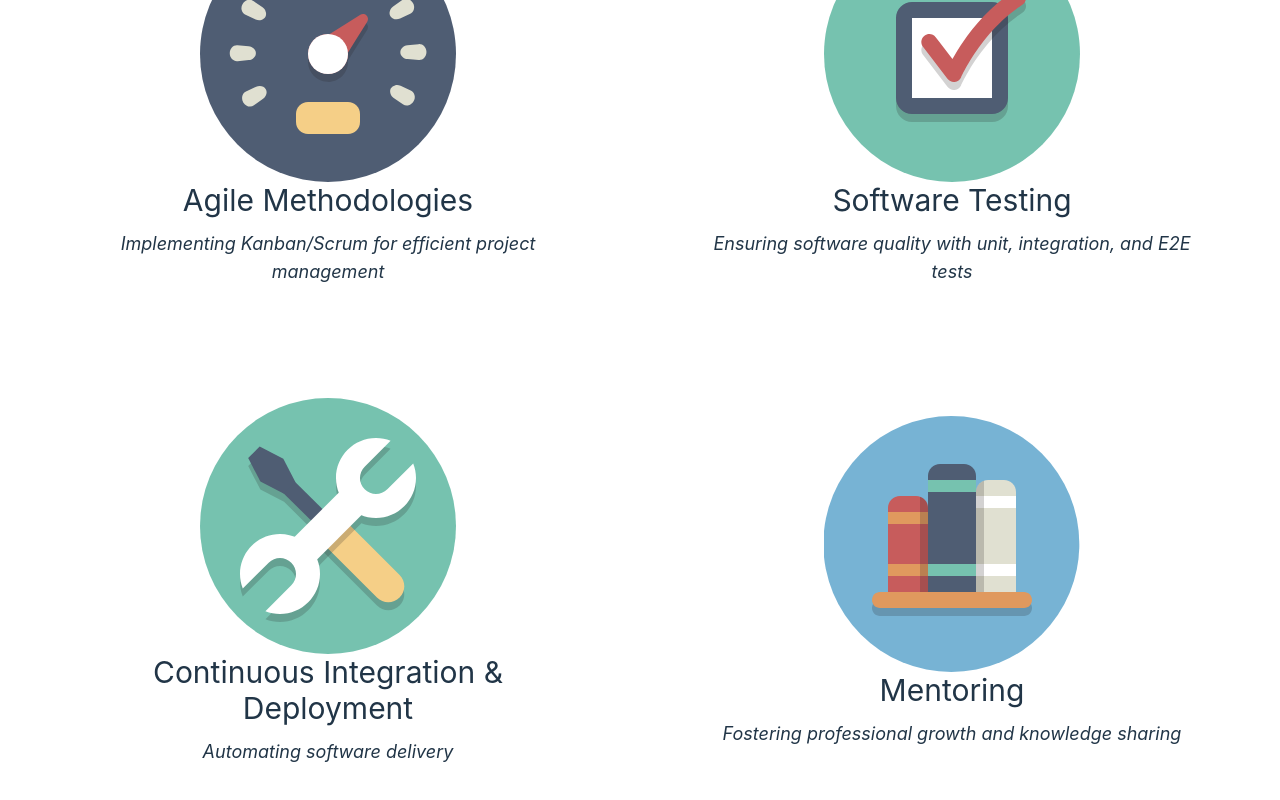
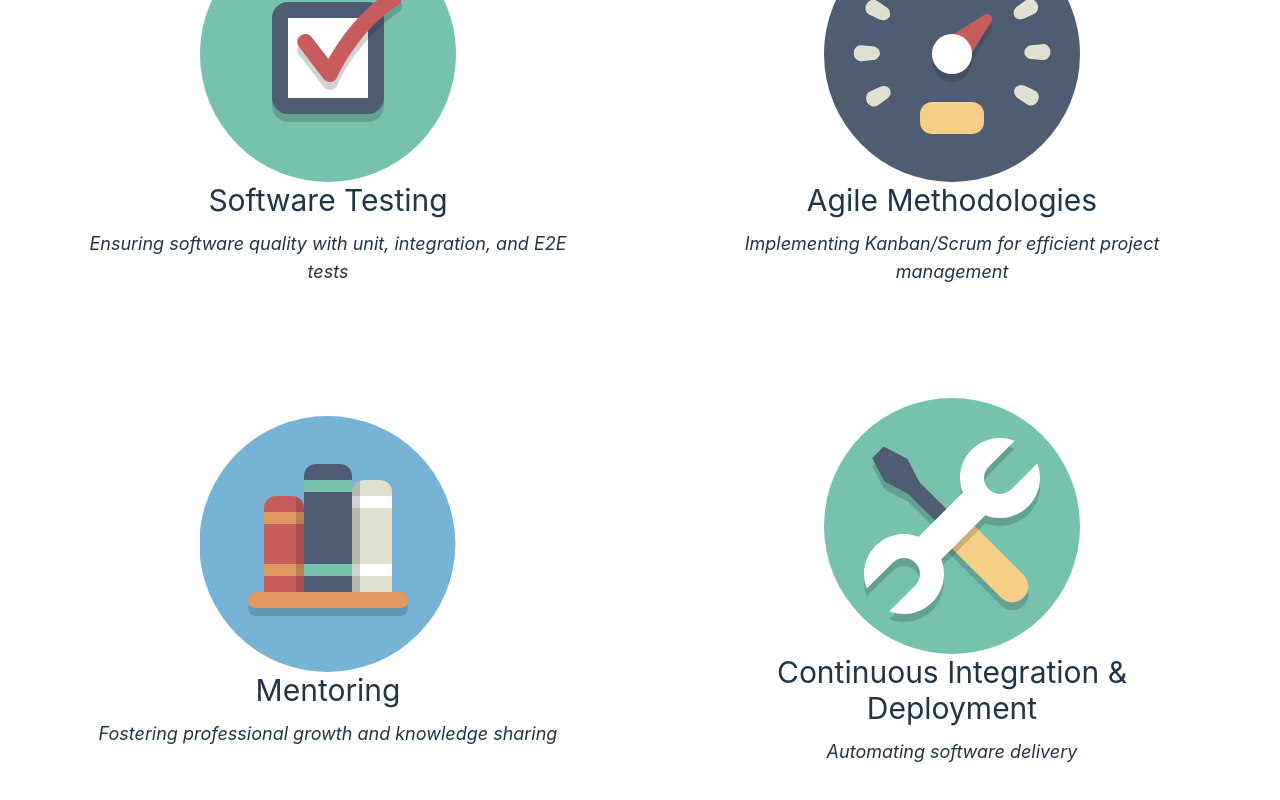
Before and after one commit to devcjohn/codebycharlie, a React (Vite) app: page /about in a window 1280 px wide. Shown: the part 722-1522 px from the top of the page. Built offline with nearby package versions, Linux system fonts and the light colour scheme.

Commit message:
Switch card order

```diff
--- a/src/About.tsx
+++ b/src/About.tsx
@@ -18,24 +18,24 @@ const aboutData = [
       'Empowering productive devs through efficient tooling and clear documentation',
   },
   {
+    image: checkmarkSvg,
+    title: 'Software Testing',
+    subtitle: 'Ensuring software quality with unit, integration, and E2E tests',
+  },
+  {
     image: speedometerSvg,
     title: 'Agile Methodologies',
     subtitle: 'Implementing Kanban/Scrum for efficient project management',
   },
   {
-    image: checkmarkSvg,
-    title: 'Software Testing',
-    subtitle: 'Ensuring software quality with unit, integration, and E2E tests',
+    image: booksSvg,
+    title: 'Mentoring',
+    subtitle: 'Fostering professional growth and knowledge sharing',
   },
   {
     image: toolsSvg,
     title: 'Continuous Integration & Deployment',
     subtitle: 'Automating software delivery',
-  },
-  {
-    image: booksSvg,
-    title: 'Mentoring',
-    subtitle: 'Fostering professional growth and knowledge sharing',
   },
 ]
 
```
